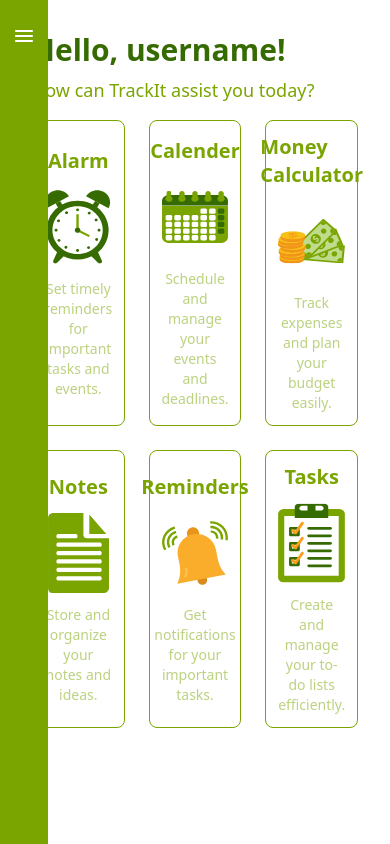
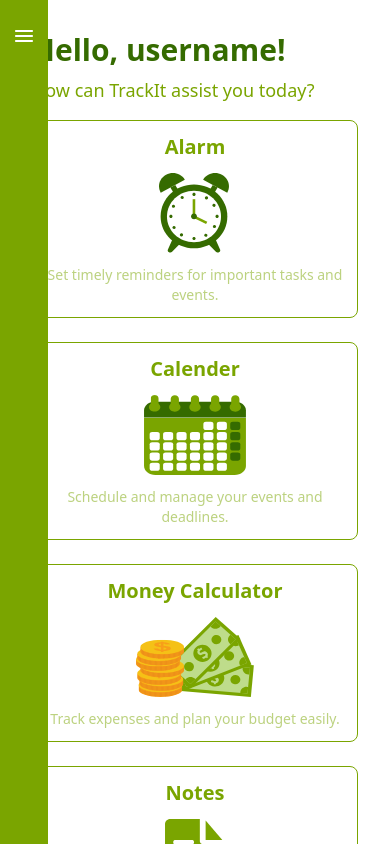
Before and after one commit to allsyalwaa/TrackIt, a React (Vite) app: page /dashboard in a window 390 px wide. Shown: the top 844 px of the page. Built offline with nearby package versions, Linux system fonts and the light colour scheme.

Commit message:
Create a responsive SecDashboard component

```diff
--- a/src/components/section/SecDashboard.jsx
+++ b/src/components/section/SecDashboard.jsx
@@ -15,33 +15,39 @@ export default function SecDashboard() {
         How can TrackIt assist you today?
       </h2>
 
-      <div className="mt-4 grid grid-cols-3 gap-6">
+      <div className="mt-4 grid gap-6 md:grid-cols-3">
         <CardDashboard
+          link={"/alarm"}
           text1="Alarm"
           text2="Set timely reminders for important tasks and events."
           image={Alarm}
         ></CardDashboard>
         <CardDashboard
+          link={"/calender"}
           text1="Calender"
           text2="Schedule and manage your events and deadlines."
           image={Calender}
         ></CardDashboard>
         <CardDashboard
+          link={"/money-calculator"}
           text1="Money Calculator"
           text2="Track expenses and plan your budget easily."
           image={MoneyCalculator}
         ></CardDashboard>
         <CardDashboard
+          link={"/notes"}
           text1="Notes"
           text2="Store and organize your notes and ideas."
           image={Notes}
         ></CardDashboard>
         <CardDashboard
+          link={"/reminders"}
           text1="Reminders"
           text2="Get notifications for your important tasks."
           image={Reminders}
         ></CardDashboard>
         <CardDashboard
+          link={"/tasks"}
           text1="Tasks"
           text2="Create and manage your to-do lists efficiently."
           image={Tasks}
```
